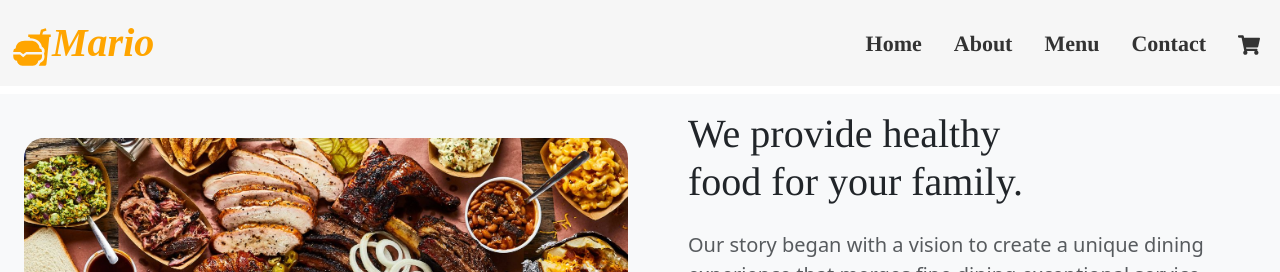
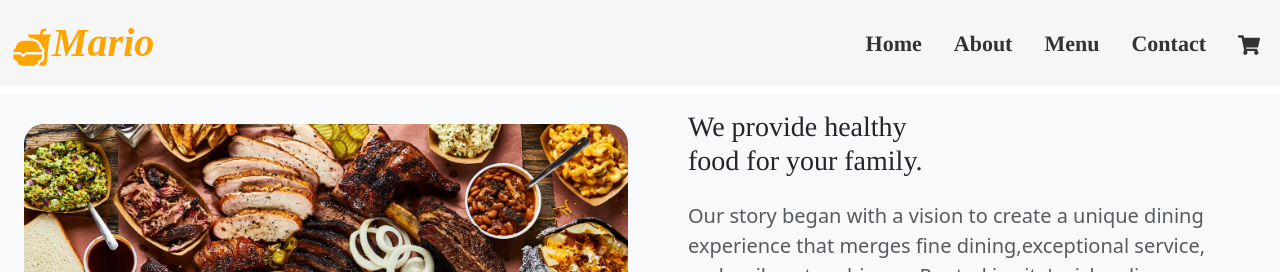
Before and after one commit to DHANUSH-83/React-Restaurant-Application, a React (Vite) app: page /about in a window 1280 px wide. Shown: the top 272 px of the page. Built offline with nearby package versions, Linux system fonts and the light colour scheme.

Commit message:
updations

```diff
--- a/src/Pages/About.jsx
+++ b/src/Pages/About.jsx
@@ -30,7 +30,7 @@ const About = () => {
                       </Col>
 
                       <Col xs={12} md={6} className="text-md-start mt-n3 px-5">
-                        <h1 className=" py-3 text-start" style={{ fontFamily: 'Times' }}>
+                        <h1 className=" py-3 text-start fs-3" style={{ fontFamily: 'Times' }}>
                           {item.title.split(' ').slice(0, 3).join(' ')} <br />
                           {item.title.split(' ').slice(3).join(' ')}
 
```
